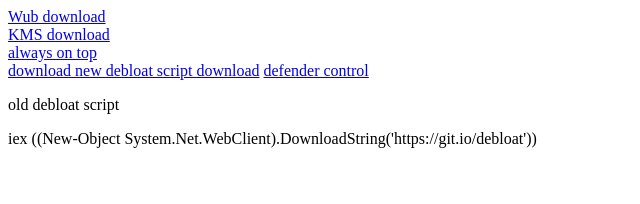
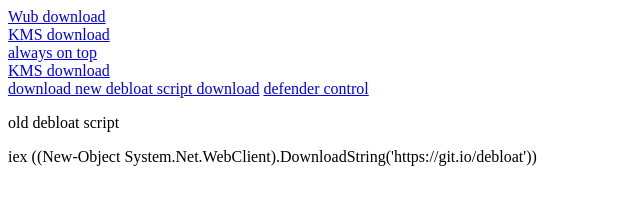
Before and after one commit to sethi-team/sethi-team.github.io, a plain HTML site: page index.html in a window 1280 px wide. Shown: the whole page, without its empty margins (0-640 px from the left). Drawn offline with Linux system fonts and the light colour scheme.

Commit message:
Update index.html

```diff
--- a/index.html
+++ b/index.html
@@ -10,8 +10,8 @@
     <a href="./Wub.zip">Wub download</a> <br>
     <a href="./kms.zip">KMS download</a> <br>
     <a href="./aot.zip">always on top </a> <br>
-<!--     <a href="./kms.zip">KMS download</a> <br>
-    <a href="./kms.zip">KMS download</a> <br> -->
+    <a href="./kms.zip">KMS download</a> <br>
+<!--        <a href="./kms.zip">KMS download</a> <br> -->
     <a href="./script.ps1">download new debloat script download</a>
     <a href="./DefenderControl.zip">defender control</a>
 
```
